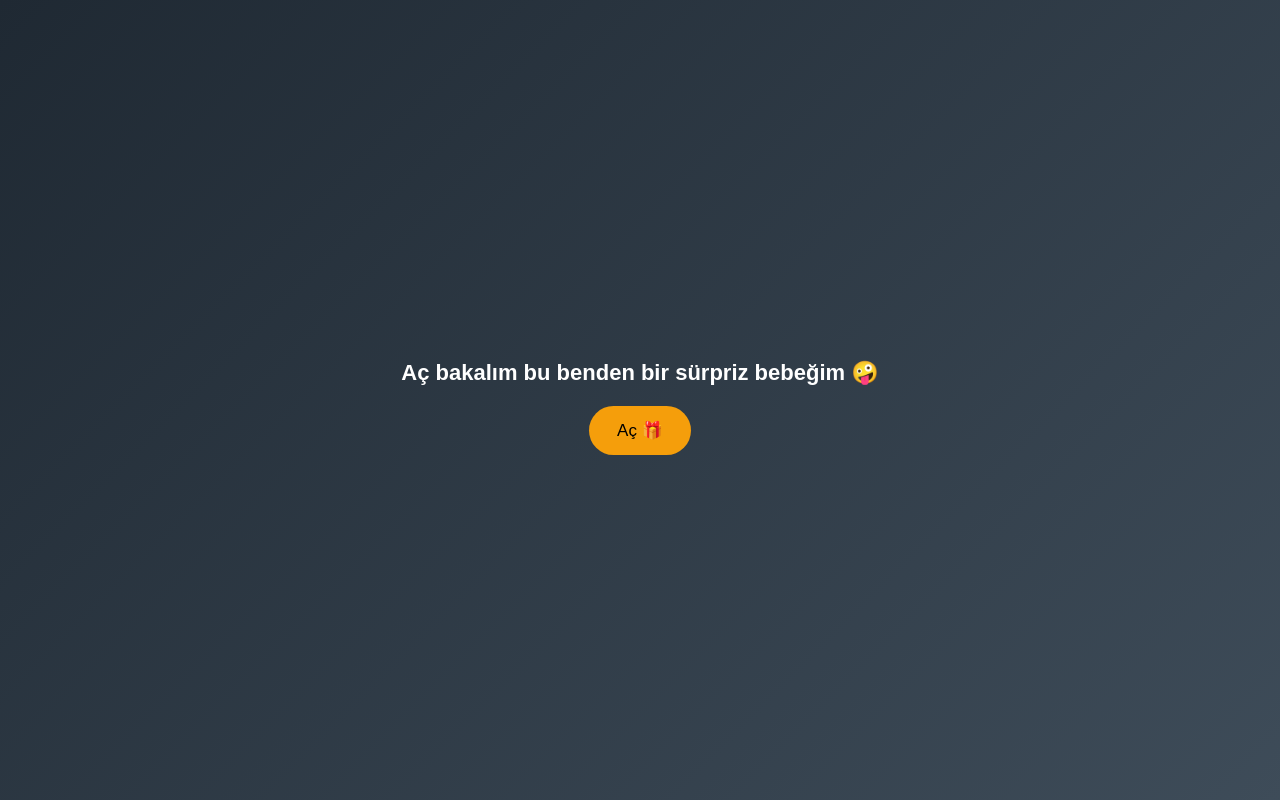
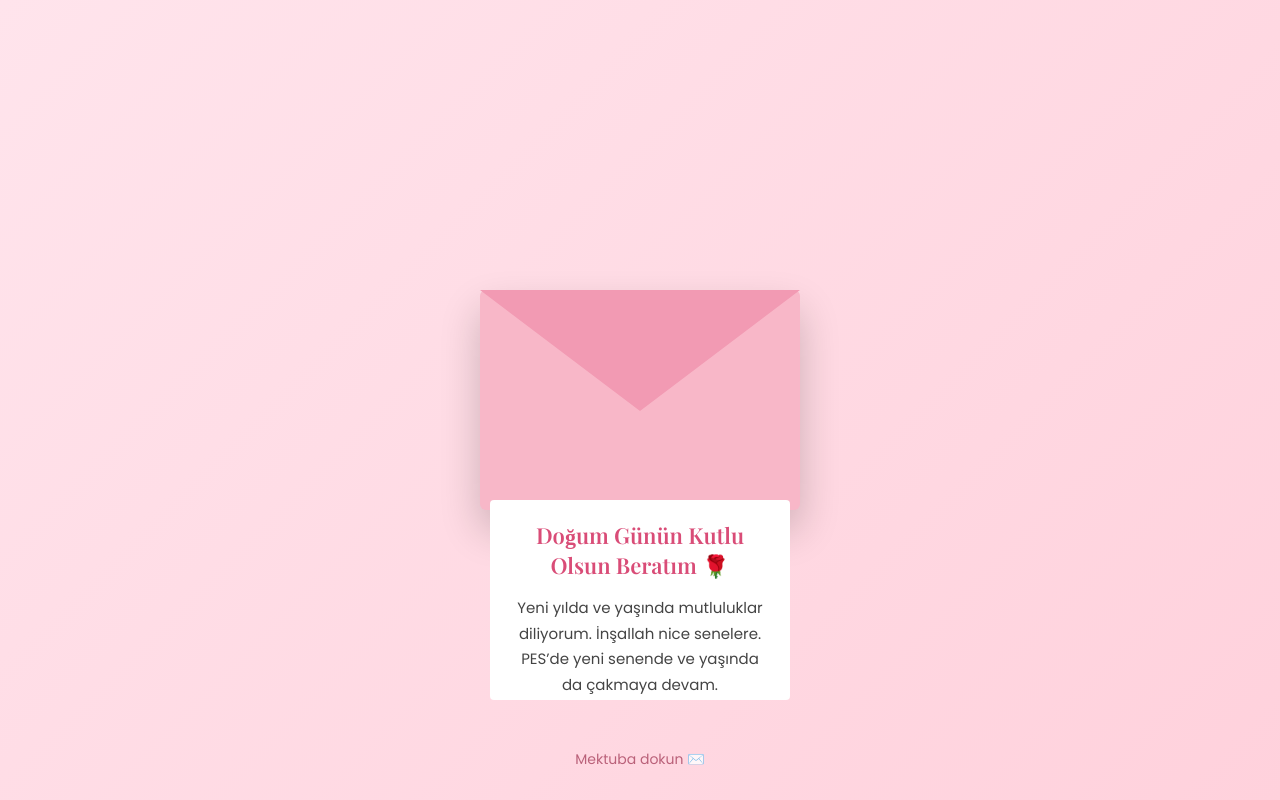
Before and after one commit to suide6431yilmaz-alt/Do-um-g-n-, a plain HTML site: page index.html in a window 1280 px wide. Drawn offline with nearby package versions, Linux system fonts and the light colour scheme.

Commit message:
Update index.html

```diff
--- a/index.html
+++ b/index.html
@@ -2,168 +2,134 @@
 <html lang="tr">
 <head>
     <meta charset="UTF-8">
+    <title>İyi Ki Doğdun Berat</title>
     <meta name="viewport" content="width=device-width, initial-scale=1.0">
-<title>Sürpriz 🎁</title>
+
+    <!-- Google Font -->
+    <link href="https://fonts.googleapis.com/css2?family=Playfair+Display:wght@400;600&family=Poppins:wght@300;400&display=swap" rel="stylesheet">
 
     <style>
-body {
+        * {
+            box-sizing: border-box;
             margin: 0;
-    height: 100vh;
-    background: linear-gradient(135deg, #1f2933, #3e4c59);
-    display: flex;
-    justify-content: center;
-    align-items: center;
-    font-family: Arial, sans-serif;
-    color: #fff;
+            padding: 0;
         }
 
-.container {
-    text-align: center;
-    padding: 20px;
+        body {
+            height: 100vh;
+            background: linear-gradient(135deg, #ffe4ec, #ffd1dc);
+            display: flex;
+            align-items: center;
+            justify-content: center;
+            font-family: 'Poppins', sans-serif;
+            overflow: hidden;
         }
 
-h1 {
-    font-size: 22px;
-    margin-bottom: 20px;
+        .envelope {
+            width: 320px;
+            height: 220px;
+            background: #f8b7c8;
+            position: relative;
+            cursor: pointer;
+            box-shadow: 0 20px 40px rgba(0,0,0,0.2);
+            border-radius: 6px;
+            transition: transform 0.5s;
         }
 
-button {
-    padding: 14px 28px;
-    font-size: 17px;
-    border: none;
-    border-radius: 25px;
-    background: #f59e0b;
-    color: #000;
-    cursor: pointer;
-    transition: transform 0.2s;
+        .envelope:hover {
+            transform: scale(1.03);
         }
 
-button:hover {
-    transform: scale(1.05);
+        .flap {
+            position: absolute;
+            top: 0;
+            left: 0;
+            width: 100%;
+            height: 100%;
+            background: #f29ab3;
+            clip-path: polygon(0 0, 100% 0, 50% 55%);
+            transform-origin: top;
+            transition: transform 1s;
+            z-index: 3;
         }
 
-/* Zarf */
-.envelope {
-    width: 260px;
-    height: 170px;
-    background: #f59e0b;
-    margin: 30px auto;
-    position: relative;
-    border-radius: 8px;
-    overflow: hidden;
-    display: none;
+        .letter {
+            position: absolute;
+            top: 10px;
+            left: 10px;
+            width: calc(100% - 20px);
+            height: calc(100% - 20px);
+            background: #fff;
+            border-radius: 4px;
+            padding: 20px;
+            text-align: center;
+            transform: translateY(100%);
+            transition: transform 1s;
+            z-index: 2;
+            overflow-y: auto;
         }
 
-.envelope::before {
-    content: "";
-    position: absolute;
-    width: 100%;
-    height: 100%;
-    background: #d97706;
-    clip-path: polygon(0 0, 100% 0, 50% 60%);
-    transform-origin: top;
-    transition: transform 1s;
+        .letter h1 {
+            font-family: 'Playfair Display', serif;
+            font-size: 22px;
+            margin-bottom: 15px;
+            color: #d94c77;
         }
 
-.envelope.open::before {
+        .letter p {
+            font-size: 15px;
+            line-height: 1.7;
+            color: #444;
+        }
+
+        .signature {
+            margin-top: 20px;
+            font-style: italic;
+            color: #c94a72;
+            font-size: 16px;
+        }
+
+        .open .flap {
             transform: rotateX(180deg);
         }
 
-/* Mektup */
-.letter {
-    display: none;
-    background: #f9fafb;
-    color: #111;
-    padding: 25px;
-    border-radius: 12px;
-    max-width: 320px;
-    margin: auto;
-    box-shadow: 0 10px 30px rgba(0,0,0,0.4);
-    text-align: left;
-    line-height: 1.6;
+        .open .letter {
+            transform: translateY(0);
         }
 
-/* Konfeti */
-.confetti {
-    position: fixed;
-    width: 8px;
-    height: 8px;
-    background: red;
-    animation: fall 3s linear forwards;
-}
-
-@keyframes fall {
-    from {transform: translateY(-50px) rotate(0deg);}
-    to {transform: translateY(100vh) rotate(360deg);}
+        .hint {
+            position: absolute;
+            bottom: 30px;
+            font-size: 14px;
+            color: #a94460;
+            opacity: 0.8;
         }
     </style>
 </head>
-
 <body>
 
-<div class="container">
-    <h1 id="introText">Aç bakalım bu benden bir sürpriz bebeğim 🤪</h1>
-    <button id="openBtn" onclick="openEnvelope()">Aç 🎁</button>
+<div class="envelope" onclick="openLetter()">
+    <div class="flap"></div>
+    <div class="letter">
+        <h1>Doğum Günün Kutlu Olsun Beratım 🌹</h1>
+        <p>
+            Yeni yılda ve yaşında mutluluklar diliyorum.
+            İnşallah nice senelere.
+            PES’de yeni senende ve yaşında da çakmaya devam.
+        </p>
 
-    <div class="envelope" id="envelope"></div>
-
-    <div class="letter" id="letter">
-        <p id="typedText"></p>
-        <p style="text-align:center; font-weight:bold; margin-top:20px;">
-            🌹Sevgilerle Said🌹
-        </p>
+        <div class="signature">
+            🌹 Sevgilerle Said 🌹
+        </div>
     </div>
 </div>
 
-<audio id="paperSound">
-    <source src="https://assets.mixkit.co/sfx/preview/mixkit-paper-opening-1518.mp3" type="audio/mpeg">
-</audio>
+<div class="hint">Mektuba dokun ✉️</div>
 
 <script>
-const text = `Doğum günün kutlu olsun Beratım 🌹
-
-Yeni yılda ve yaşında mutluluklar diliyorum.
-İnşallah nice senelere.
-Pes de yeni senende ve yaşında da çakmaya devam 😄`;
-
-let index = 0;
-
-function openEnvelope() {
-    document.getElementById("openBtn").style.display = "none";
-    document.getElementById("introText").style.display = "none";
-
-    const env = document.getElementById("envelope");
-    env.style.display = "block";
-    env.classList.add("open");
-
-    document.getElementById("paperSound").play();
-    createConfetti();
-
-    setTimeout(() => {
-        env.style.display = "none";
-        document.getElementById("letter").style.display = "block";
-        typeWriter();
-    }, 1200);
-}
-
-function typeWriter() {
-    if (index < text.length) {
-        document.getElementById("typedText").innerHTML += text.charAt(index);
-        index++;
-        setTimeout(typeWriter, 40);
-    }
-}
-
-function createConfetti() {
-    for (let i = 0; i < 40; i++) {
-        const c = document.createElement("div");
-        c.className = "confetti";
-        c.style.left = Math.random() * 100 + "vw";
-        c.style.background = ["#f59e0b","#22c55e","#3b82f6","#ef4444"][Math.floor(Math.random()*4)];
-        c.style.animationDuration = (2 + Math.random() * 2) + "s";
-        document.body.appendChild(c);
-        setTimeout(() => c.remove(), 3000);
-    }
+    function openLetter() {
+        document.querySelector('.envelope').classList.add('open');
+        document.querySelector('.hint').style.display = 'none';
     }
 </script>
 
```
Lines whose indentation alone changed are shown as unchanged.
